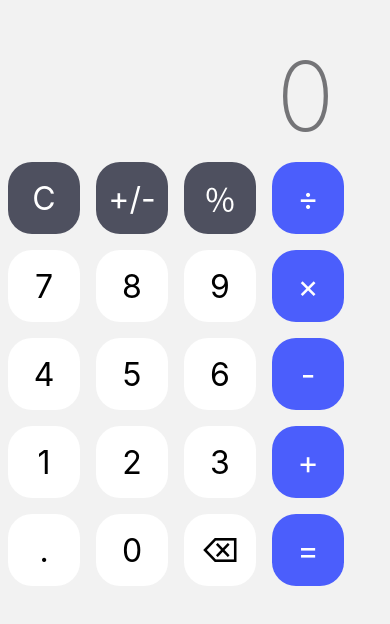
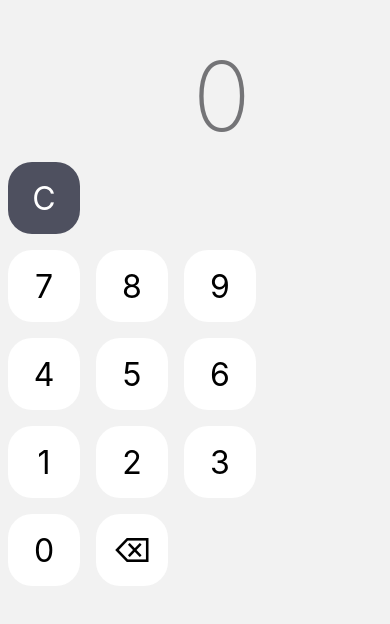
Before and after one commit to Cuervos-Blancos/BCAScan, a React Native app: screen /Teclado in a window 390 px wide. Shown: the part 200-824 px from the top of the page. Built offline with nearby package versions, Linux system fonts and the light colour scheme.

Commit message:
Re: Update

```diff
--- a/src/Screens/TecladoScreen.js
+++ b/src/Screens/TecladoScreen.js
@@ -30,6 +30,7 @@ export default function TecladoScreen() {
         setFirstNumber("");
     };
 
+    // Declarando la constante para imprimir la cadena de texto; ajustando el tamano de letra acorde a los digitos tipados
     const firstNumberDisplay = () => {
         if (firstNumber && firstNumber.length < 6) {
             return <Text style={Styles.screenFirstNumber}>{firstNumber}</Text>;
@@ -71,33 +72,33 @@ export default function TecladoScreen() {
             </View>
             <View style={Styles.row}>
                 <Button title="C" isGray onPress={clear} />
-                <Button title="+/-" isGray onPress={() => handleOperationPress("+/-")} />
+                {/* <Button title="+/-" isGray onPress={() => handleOperationPress("+/-")} />
                 <Button title="％" isGray onPress={() => handleOperationPress("％")} />
-                <Button title="÷" isBlue onPress={() => handleOperationPress("/")} />
+                <Button title="÷" isBlue onPress={() => handleOperationPress("/")} /> */}
             </View>
             <View style={Styles.row}>
                 <Button title="7" onPress={() => handleNumberPress("7")} />
                 <Button title="8" onPress={() => handleNumberPress("8")} />
                 <Button title="9" onPress={() => handleNumberPress("9")} />
-                <Button title="×" isBlue onPress={() => handleOperationPress("*")} />
+                {/* <Button title="×" isBlue onPress={() => handleOperationPress("*")} /> */}
             </View>
             <View style={Styles.row}>
                 <Button title="4" onPress={() => handleNumberPress("4")} />
                 <Button title="5" onPress={() => handleNumberPress("5")} />
                 <Button title="6" onPress={() => handleNumberPress("6")} />
-                <Button title="-" isBlue onPress={() => handleOperationPress("-")} />
+                {/* <Button title="-" isBlue onPress={() => handleOperationPress("-")} /> */}
             </View>
             <View style={Styles.row}>
                 <Button title="1" onPress={() => handleNumberPress("1")} />
                 <Button title="2" onPress={() => handleNumberPress("2")} />
                 <Button title="3" onPress={() => handleNumberPress("3")} />
-                <Button title="+" isBlue onPress={() => handleOperationPress("+")} />
+                {/* <Button title="+" isBlue onPress={() => handleOperationPress("+")} /> */}
             </View>
             <View style={Styles.row}>
-                <Button title="." onPress={() => handleNumberPress(".")} />
+                {/* <Button title="." onPress={() => handleNumberPress(".")} /> */}
                 <Button title="0" onPress={() => handleNumberPress("0")} />
                 <Button title="⌫" onPress={() => setFirstNumber(firstNumber.slice(0, -1))} />
-                <Button title="=" isBlue onPress={() => getResult()} />
+                {/* <Button title="=" isBlue onPress={() => getResult()} /> */}
             </View>
         </View>
     );
```
